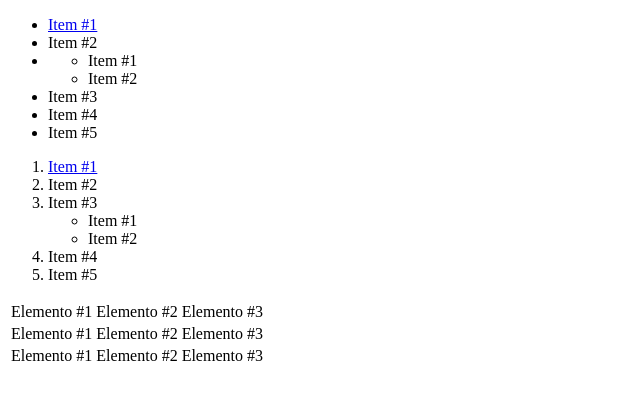
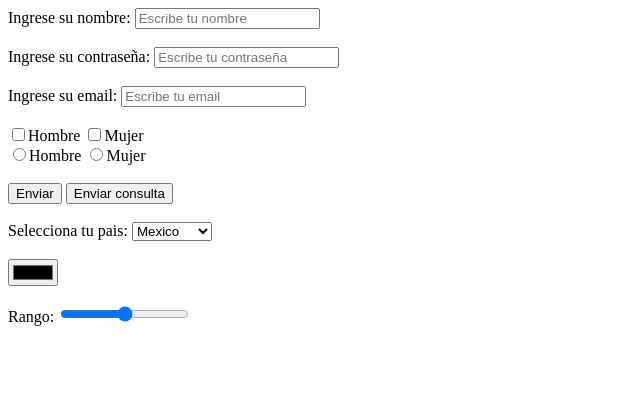
Before and after one commit to Denise-Cardenas/Programacion-web, a plain HTML site: page index.html in a window 1280 px wide. Shown: the whole page, without its empty margins (0-640 px from the left). Drawn offline with Linux system fonts and the light colour scheme.

Commit message:
7.- Formulario

```diff
--- a/index.html
+++ b/index.html
@@ -1,58 +1,40 @@
 <!DOCTYPE html>
-<html>
+<html lang="en">
 <head>
-    <title>Titulo de nuestra primera web</title>
-
+    <meta charset="UTF-8">
+    <title>Formulario</title>
 </head>
 <body>
+    <form>
+        <label for="nombre">Ingrese su nombre:</label>
+        <input type="text" placeholder="Escribe tu nombre" maxlength="40" name="nombre" id="nombre"><br><br>
 
+        <label for="contraseña">Ingrese su contraseña:</label>
+        <input type="password" placeholder="Escribe tu contraseña" maxlength="8" name="contraseña" id="contraseña"><br><br>
 
-    <!--Listas desordenadas-->
-    <ul>
-        <li> <a href="#">Item #1</a></li>
-        <li>Item #2</li>
-        <!--Submenu-->
-        <li>
-            <ul>
-                <li>Item #1</li>
-                <li>Item #2</li>
-            </ul>
-        </li>
-        <li>Item #3</li>
-        <li>Item #4</li>
-        <li>Item #5</li>
-    </ul>
+        <label for="contraseña">Ingrese su email:</label>
+        <input type="email" placeholder="Escribe tu email" maxlength="50" name="email" id="email"><br><br>
 
-    <!--Listas ordenadas-->
-    <ol>
-        <li> <a href="#">Item #1</a></li>
-        <li>Item #2</li>
-        <li>Item #3</li>
-            <ul>
-                <li>Item #1</li>
-                <li>Item #2</li>
-            </ul>
-        <li>Item #4</li>
-        <li>Item #5</li>
-    </ol>
+        <input type="checkbox" name="" id="">Hombre
+        <input type="checkbox" name="" id="">Mujer
+        <br>
+        <input type="radio" name="" id="">Hombre
+        <input type="radio" name="" id="">Mujer
+        <br><br>
 
-    <table>
-        <tr>
-            <td>Elemento #1</td>
-            <td>Elemento #2</td>
-            <td>Elemento #3</td>
-        </tr>
-        <tr>
-            <td>Elemento #1</td>
-            <td>Elemento #2</td>
-            <td>Elemento #3</td>
-        </tr>
-        <tr>
-            <td>Elemento #1</td>
-            <td>Elemento #2</td>
-            <td>Elemento #3</td>
-        </tr>
-    </table>
+        <input type="button" value="Enviar">
+        <input type="submit" value="Enviar consulta"><br><br>
 
+        <label for="seleccion">Selecciona tu pais:</label>
+        <select name="" id="seleccion">
+            <option value="Mexico">Mexico</option>
+            <option value="Colombia">Colombia</option>
+            <option value="Colombia">Argentina</option>
+        </select><br><br>
+
+        <input type="color" name="" id=""><br><br>
+        Rango: <input type="range" name="" id="">
+
+    </form>
 </body>
 </html>
```
